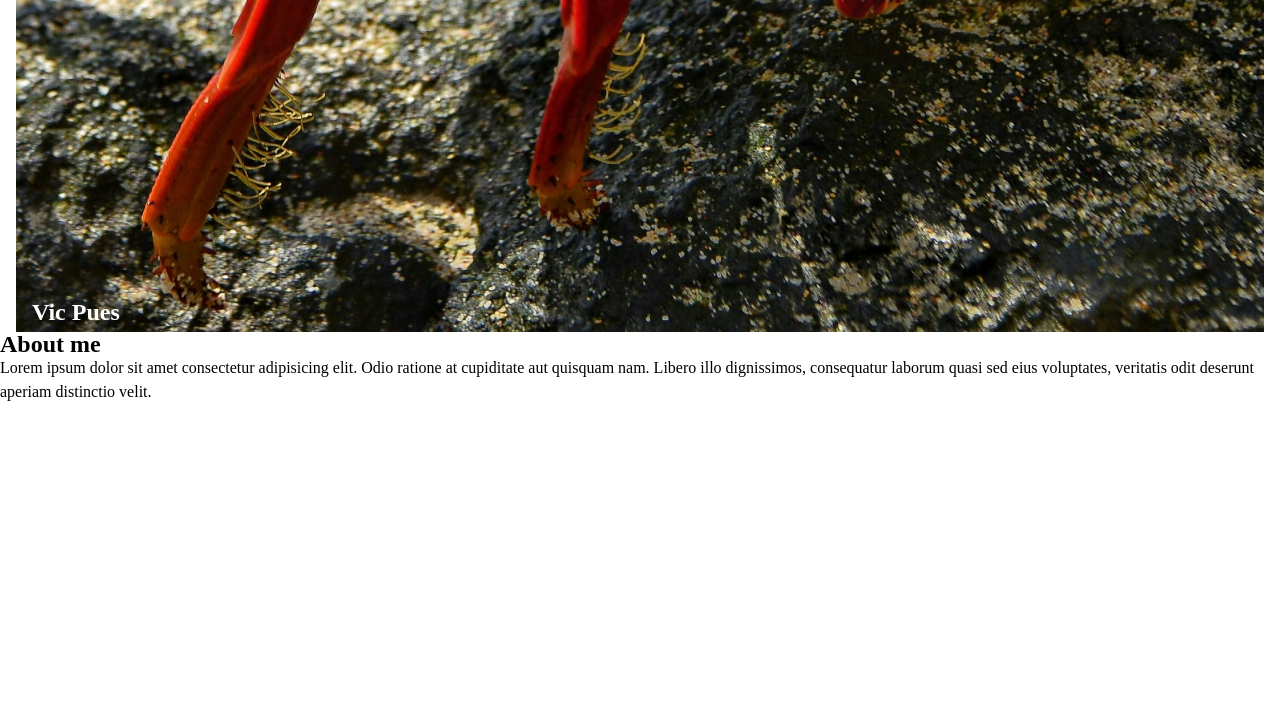
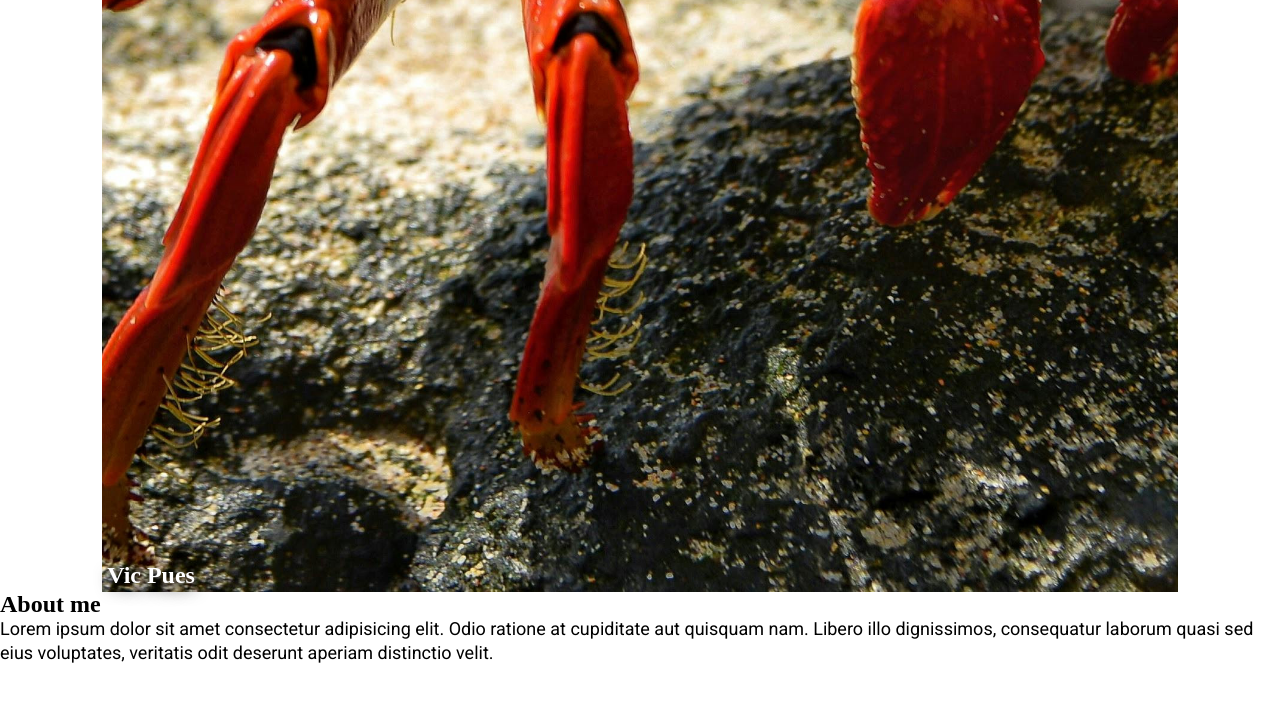
Before and after one commit to vicpues/odin-homepage, a React (Vite) app: page / in a window 1280 px wide. Shown: the part 1200-1902 px from the top of the page. Built offline with nearby package versions, Linux system fonts and the light colour scheme.

Commit message:
feat: More hero styling,,,,

```diff
--- a/src/components/hero/Hero.css
+++ b/src/components/hero/Hero.css
@@ -1,15 +1,26 @@
 .hero {
   figure {
     position: relative;
-    margin: 0 1rem;
+    margin: 0 8vw;
+    height: 140vw;
   }
 
-  figcaption {
-    z-index: 100;
+  img {
+    height: 100%;
+    object-fit: cover;
+  }
+
+  h1 {
     position: absolute;
-    bottom: 0.5em;
-    left: 1em;
+    bottom: 0.3rem;
+    left: 0.3rem;
     color: #ffffff;
-    text-shadow: 0 0.2em 0.2em #000000a6;
+    text-shadow:
+      0 0.3em 0.6em #000000bb,
+      0 0 0.2em #000000ae;
+  }
+
+  p {
+    font: var(--p-lrg);
   }
 }
```
